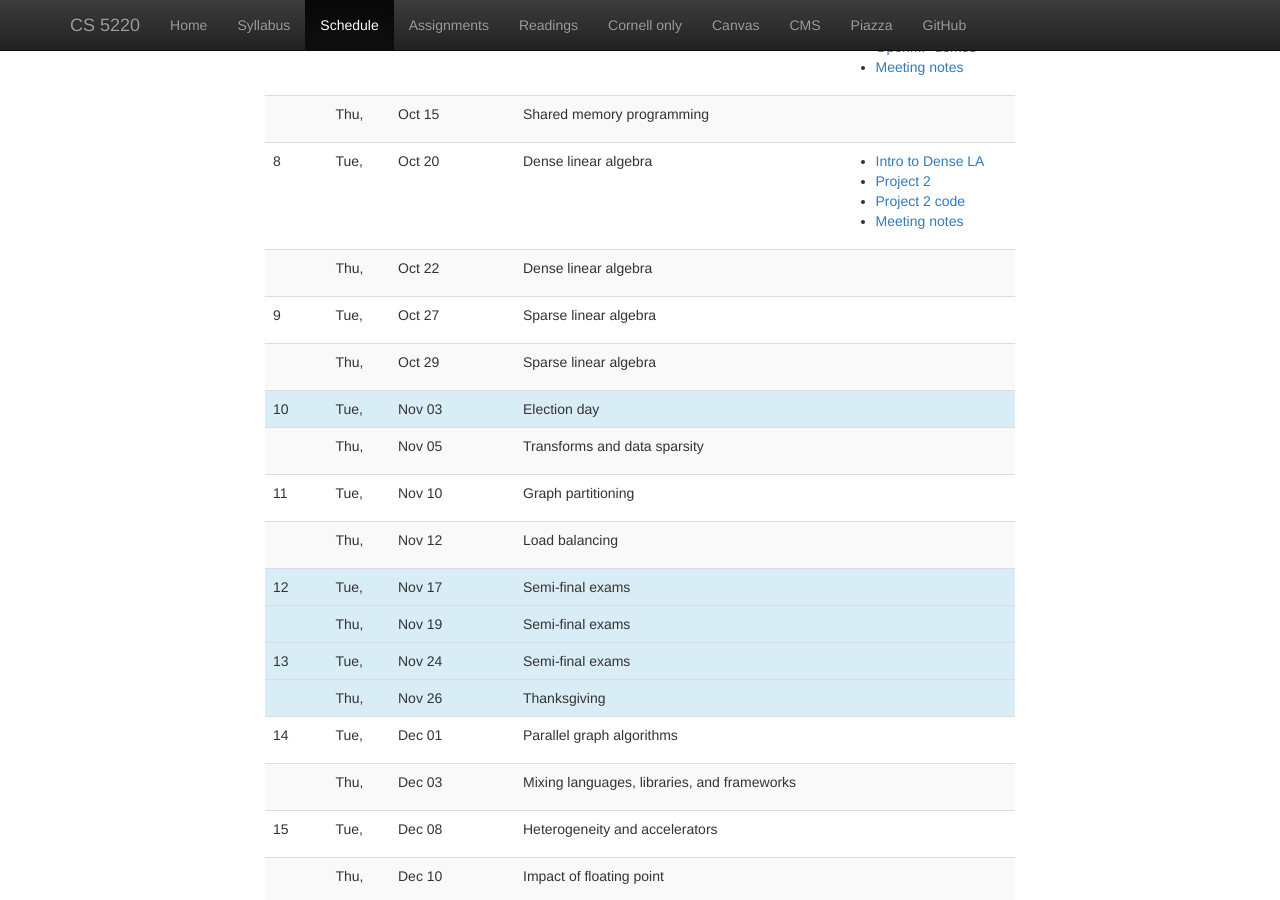
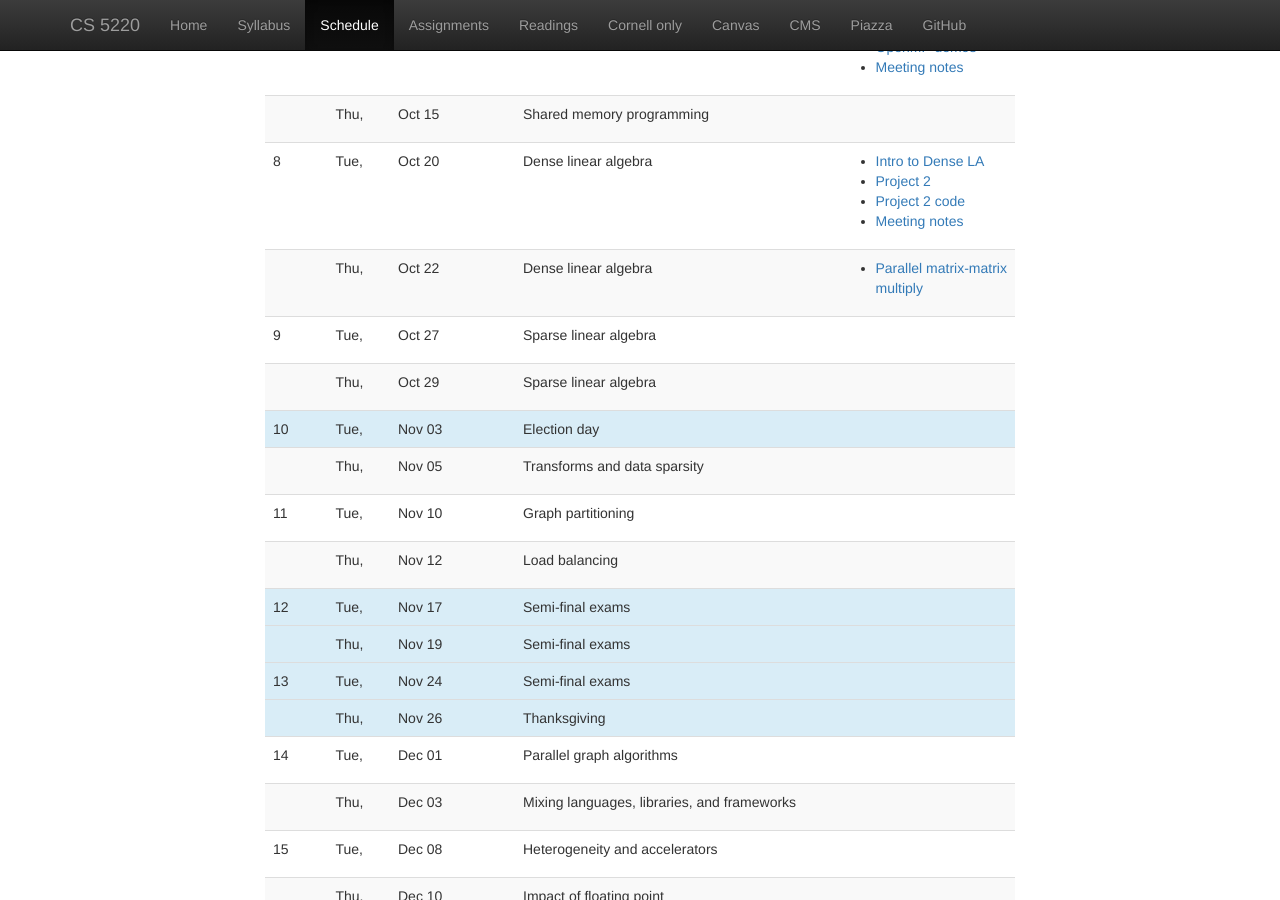
Before and after one commit to cs5220-f20/web, a Jekyll site: the page built from web/schedule.html, in a window 1280 px wide and 900 px high, scrolled down 1486 px. Built offline with Jekyll 4.4.1, drawn with Linux system fonts in a browser that asks for light colours; nearby versions of some CDN libraries.

Commit message:
Linked in parallel matmul lecture.

```diff
--- a/web/_data/lectures.yml
+++ b/web/_data/lectures.yml
@@ -164,6 +164,9 @@
 -
   date: 2020-10-22
   info: Dense linear algebra
+  files:
+    - info: Parallel matrix-matrix multiply
+      file: lec/2020-10-22-matmul.html
 # =================
 # Week 7
 #
```
